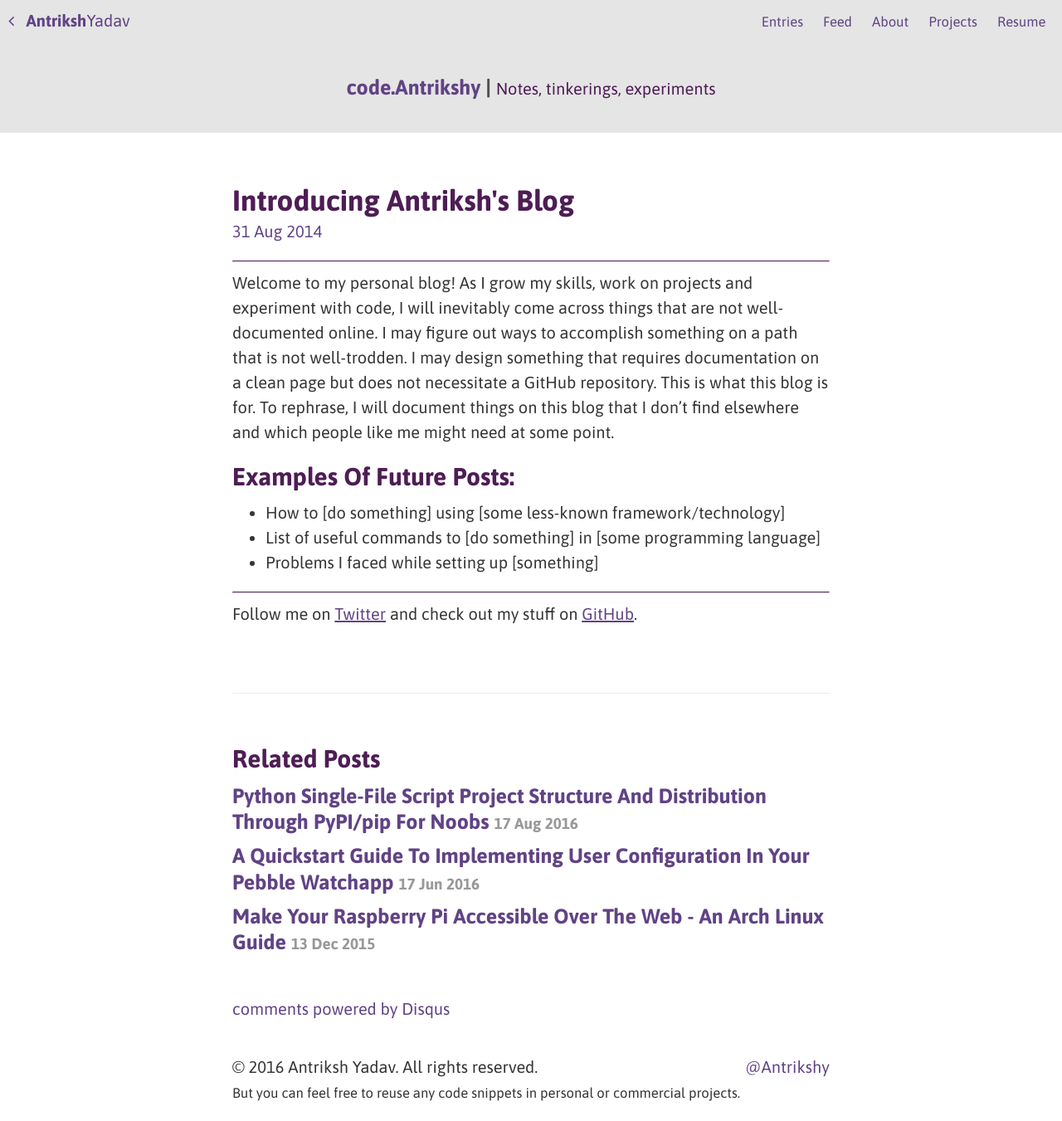
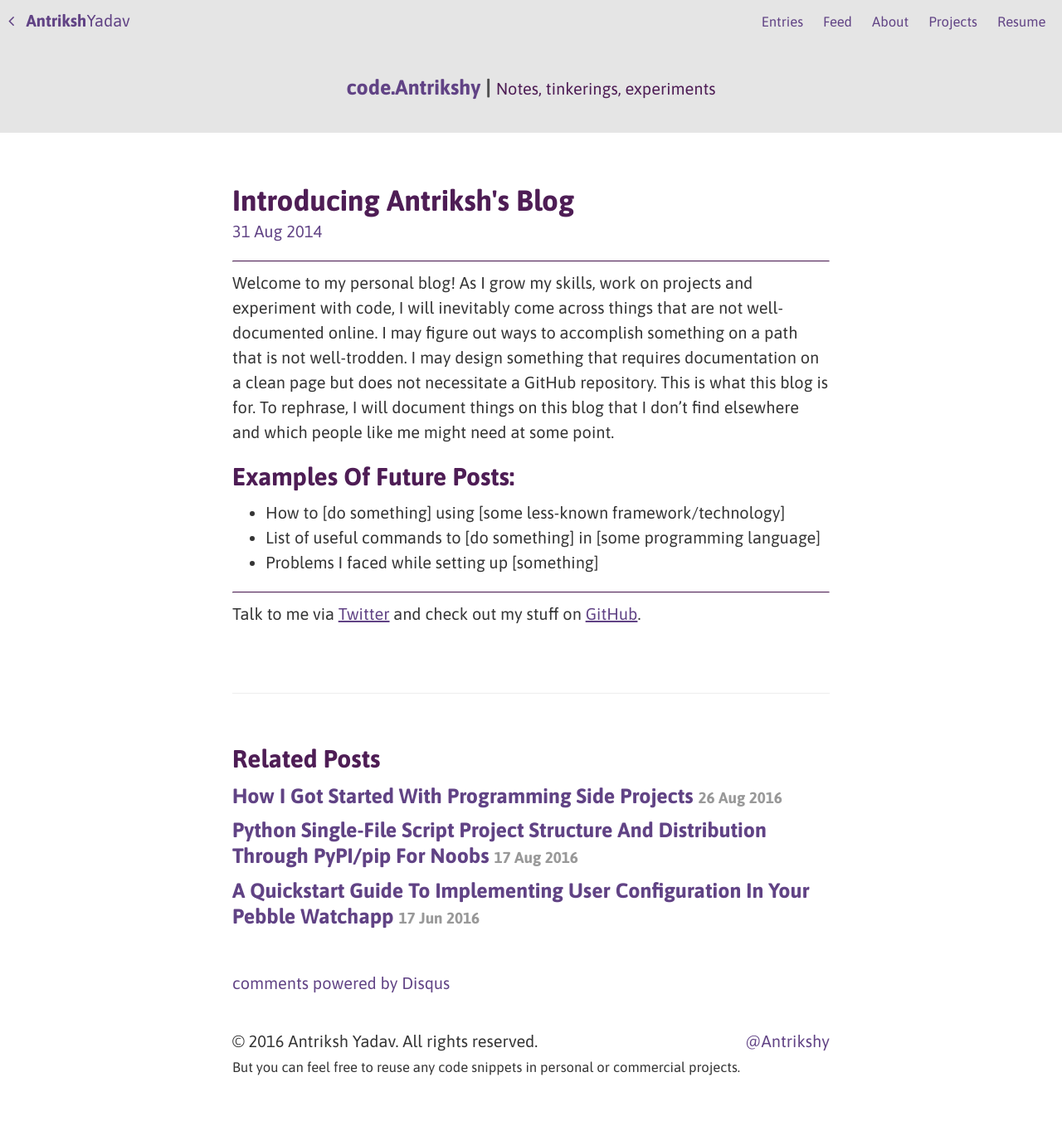
Before and after one commit to Antrikshy/antrikshy.github.io, a Jekyll site: the page built from _posts/2014-08-31-introducing-antrikshs-blog.md, in a window 1280 px wide. Shown: the whole page at 83% size. Built offline with Jekyll 4.4.1, drawn with Linux system fonts in a browser that asks for light colours; comment, search, counter and statistics services are not loaded; after the commit the page ends 1320 px from its top, so only the background shows below that; some of the changed lines change nothing that is shown.

Commit message:
New post about side projects

```diff
--- a/_includes/post_footer.md
+++ b/_includes/post_footer.md
@@ -1,3 +1,3 @@
 ***
 
-Follow me on [Twitter](http://twitter.com/Antrikshy) and check out my stuff on [GitHub](http://github.com/Antrikshy).
+Talk to me via [Twitter](http://twitter.com/Antrikshy) and check out my stuff on [GitHub](http://github.com/Antrikshy).
--- /dev/null
+++ b/_posts/2016-08-26-how-i-got-started-with-programming-side-projects.md
@@ -0,0 +1,168 @@
+---
+layout: post
+title: "How I Got Started With Programming Side Projects"
+permalink: "/blog/how-i-got-started-with-programming-side-projects"
+---
+
+Like most of the other students in the computer science program at UC San Diego, I went through a couple of years simply coasting through classes. I had never been good *nor* bad academically, and my GPA was fairly average. I was enjoying programming classes, with their deliciously challenging assignments; calculus, not so much.
+
+In this non-technical blog post (for a change), I would like to walk through my experience with my open-source projects, which later helped me out immensely in getting internships (including one at Amazon), despite my average grades.
+
+If you are a current or prospective CS student, hopefully you will leave with some inspiration.
+
+<!--more-->
+
+If you enjoy this post, follow me [on Twitter](https://twitter.com/Antrikshy)!
+
+## Practical Experience, Please
+
+It wasn't until three years in university that I realized that there is a **disconnect between computer science and practical programming** and software development. I've been over this [previously]({% post_url 2015-05-30-a-computer-science-program-is-not-a-software-engineering-program %}).
+
+Over time, I felt a lack of practical programming lessons in my computer science courses. I was **passively waiting to be taught things like web design and mobile app development**. The fact that I was unable to visualize a software stack for the simplest of ideas made the whole experience feel unfulfilling.
+
+I have also seen several discussions about this on [/r/cscareerquestions](http://reddit.com/r/cscareerquestions), which leads me to believe there are many students who feel the same way about the lack of practical university computer science courses. Over time, I understood that courses were deliberately designed to teach us how to think in terms of problems and solutions rather than revolving around programming languages and software architecture.
+
+Back in the day, I hadn't *fully* realized how much pet projects would broaden my job prospects. From various on-campus tech talks and employee panels, I had learned that having side projects was anecdotally helpful in finding jobs. There was some buzz among students about how a portfolio of **side projects could eliminate the need for a decent GPA**. I was slightly skeptical of this.
+
+## Stepping Stones
+
+The summer break after my second year was when I gathered momentum. That was when I started my adventure in the world of open-source software. Still, I placed too much importance in knowing *more* programming languages. This sentiment would change with time, but it didn't hurt. So far, I had worked with Java, C and C++ in course-assigned projects. I had also dabbled a bit with Python on Codecademy and through a [simple reddit bot](https://github.com/Antrikshy/InternetLyingPolice_reddit_bot) project previously.
+
+I decided to go out and teach myself more programming languages over the summer break so I had more space to fill on my resume.
+
+I focused on JavaScript and Python, and a little bit of PHP. I'm glad **I kept my dreams limited in scope** and worked on tiny projects. I made [safcat](https://github.com/Antrikshy/safcat), [x-poster](https://github.com/Antrikshy/x-poster) and [RecoverTabs](https://github.com/Antrikshy/RecoverTabs), which were all Safari extensions that fulfilled some of my wants. RecoverTabs became my first popular project on GitHub; it added Cmd+Shift+T functionality to Safari, which all other browsers ship with, while Safari comes with sort of half-baked functionality.
+
+After some deliberation, I decided to teach myself web design. I wrote a [personal website](https://github.com/Antrikshy/Antrikshy.com) from scratch (not this one). I didn't know UI frameworks like Bootstrap existed, so I dove in head-first and made something from nothing, which felt extremely satisfying in the end.
+
+While I was unsure of this at first, my **web design experience has come into a surprising amount of use** even as a backend engineer. It's always nice to be the one person who happens to know front-end when no one else wants to touch it. Eventually, it pushed me down the web (backend) development road professionally *and* on the side, as opposed to mobile app development and other things.
+
+Even as I learn more things, web design remains one of my favorite hobbies, as I find it very relaxing.
+
+In my opinion, **web development is one of the easier paths to take if you want to start** a portfolio of side projects as a student. This is because the design component is *much* simpler than learning to design mobile app UIs *while* learning the other fundamentals. Web design will give you immediate feedback as you work, which feels highly encouraging as a newbie.
+
+## Year Of Projects
+
+I didn't stop working on pet projects after the break.
+
+After I had my front-end skills down, I focused more on **backend frameworks such as Express.js and Flask** (sidebar: both of these are amazing places to start with web apps), confident that if I came up with a nice idea, I would not have to depend on someone else to design the UI. I could finish and ship it myself.
+
+Now that I had the ball rolling, I worked compulsively. I churned out a [Node.js API wrapper](https://github.com/Antrikshy/NetflixRoulette_NodeJS), a [desktop utility using NW.js](https://github.com/Antrikshy/MinecraftSnaps), and even designed a [CSS theme for a subreddit](https://github.com/Antrikshy/r-iPad-CSS) I moderate.
+
+During my third year of university, I dedicated hours on end to side projects, simply because it was so much fun to me. This often dug into not only gaming time, but also time I would have spent studying for classes. Looking back, I don't regret it at all.
+
+The **experience I received from my personal projects was invaluable**. No university class would make up for it.
+
+Now that I had a shiny (and growing) portfolio on GitHub, I got accepted for an internship with [Learning Equality](https://learningequality.org/about/internships/), a non-profit software team based on the UC San Diego campus. This internship gave me my first taste of "real-world" software engineering. I even remember that my interviewer called me a "strong candidate" during our brief meeting.
+
+During this time, I was applying everywhere for a summer internship. For a brief time, I was nervous that I wouldn't find anything because of my less-than-stellar GPA of ~2.96. After several phone screens and online challenges with a variety of companies, I got invited to an on-campus interview session with Amazon. Not expecting much to come out of it, I accepted, interviewed, and ended up getting the job.
+
+This **Amazon internship would later turn into a full-time position** after graduation (I ended up graduating with a ~3.07 GPA). I was ecstatic.
+
+Even after securing the Amazon internship, I continued making stuff. Most notably, [Quibbler](http://quibbler.co).
+
+A rich portfolio will only help later.
+
+## Newbie Pitfalls
+
+Now let me list some common missteps I have seen beginners take with personal projects. Some of these may be controversial, but these are simply my opinions, which come from both experience and first-hand observation. Feel free to take all of these with a grain of salt, as my experience will not apply to the everyone.
+
+### Be Open-Source By Design
+
+When I conceive an idea for a project, I do some planning beforehand, which includes:
+
+1. Finding the best practices for my language/framework of choice.
+2. Picking the right stack for the job.
+3. Planning out deployment and update mechanisms.
+
+There's more to programming than just programming. Your classes probably don't focus on how software is deployed or distributed and later maintained through updates.
+
+When working on a project, it's a good idea to plan these things out beforehand. Think about how your web app will run on a server, or how your desktop app will fetch updates and how you will deliver them. This will help with the implementation itself. Since you will not be on a tight schedule, you can take as much time as you *must* follow *all* the best practices possible. Technical debt is not an option.
+
+Being open-source by design also means writing code that:
+
+1. Is presentable in a repository on the web, with sufficient documentation.
+2. Can be read, interpreted, and improved by other programmers.
+3. You are not ashamed to put on the web.
+
+This is a great way of enforcing good coding habits on yourself. Practice software engineering, not just programming.
+
+Additionally, **it's nice to show off your code to prospective employers**.
+
+### Start Small
+
+**Don't be afraid of your projects being too small or insignificant**. List them all on your portfolio anyway.
+
+In fact, I suggest intentionally picking small projects. **Smaller projects are easier to finish and maintain**. Focus on just what you need in order to pick up specific skills. Don't start working on the next big social network or *the* definitive find-a-study-buddy app. Some ideas do not sound as daunting as they should.
+
+Getting started with JavaScript? Make a browser extension. Want to pick up Python? Make a small command line utility and [publish it]({% post_url 2016-08-17-python-single-file-script-project-structure-and-distribution-through-pypi-pip-for-noobs %}). Sometimes, even deployment is its own challenge.
+
+Especially as a beginner, fill your portfolio with bit-sized (heh) projects. You will soon get a feel for what is achievable (without burning out) and what isn't.
+
+### Try Being A Lone Wolf
+
+Do not get hung up on starting projects just because you don't have people to work with.
+
+While working together on side projects can be beneficial, I barely ever did it myself. Practicing software architecture, debugging and solving problems alone is incredibly helpful.
+
+When picking partners, consider skills and motivation. If you have people who are on the same page as you, go for it! If this is not the case, you may fall into a laziness cycle. Side projects are already extra work. The project will be hard to get off the ground. Everyone will offload hard work onto others. A lot of time will be spent waiting for others to finish their bits. Group members who have more experience will be forced to lag behind, which will be a waste of their time.
+
+Working alone means you can set your own time aside to work. Becuase you have no one to offload work to, you end up learning all the parts involved. You face more problems and possible dead-ends to figure out on your own, which means more learning.
+
+Either way, I am of the opinion that you should **try making something on your own at some point**.
+
+### Understand Software Maintenance
+
+Designing for the open-source community also comes with responsibilities. Over time, you will (and should) **start getting acquainted with open-source culture**. You should bear in mind that you are the owner and maintainer of any open-source project you put on the web. If people find your project interesting, they may interact with it, leaving suggestions or contributing changes. You are expected to be appropriately receptive to them. So don't abandon your projects after version 1.0.0.
+
+It is good practice to actively maintain any software in general. Even if your software is not open-source, but has a lot of users, it's a good idea to not let it go stale. Users may expect new features from time to time.
+
+Maintainence does not stop there. Be aware of all the **costs you may face even *after* you finish a project**. Building an iOS app to distribute on the App Store means paying $99/year for a developer membership. If you get into web design like me, you may have to pay for server time to keep your projects afloat and viewable by potential employers (who likes dead links on a portfolio?). If you plan to experiment with Amazon Web Services, be doubly sure to estimate the costs beforehand. While some of their products can be used for free or at minimal cost, some are only cost-effective when used at scale.
+
+### Say No To Canned Textbook Projects
+
+This very much comes down to personal preference, but I don't like to learn programming through textbooks. I absolutely **refuse to program something that was designed as a textbook exercise**. While some people may find textbooks and online tutorials to be a good starting point for languages and frameworks (I have used Codecademy a lot in the past), there are some things that are simply missing from them.
+
+1. They seldom represent what real-life development with that technology is like.
+2. They don't involve the challenges that you will often face in practice.
+
+I have found that I learn better by just making real, useful things. It's very hard to come up with original ideas; so don't believe that you're not alone in that. Yet, it's what I find to be the best way to stay motivated with a project.
+
+In general, I *only* build things that have never been built before. It's new-idea-or-bust for me.
+
+### Don't Get Frustrated
+
+It's very easy to hit a brick wall in your project and get frustrated. Depending on your university, college or school, you may have tutors or teaching assistants to help out with brick walls in course-assigned projects. You don't have that luxury in your own projects.
+
+Brick walls are not invincible, though. The good thing is, you have all the time and freedom to seek help online. Asking for help is not something to be ashamed of.
+
+**Every time you get stuck, you gain valuable experience**. Sometimes you will run into dependency-based problems whose solutions are entirely out of your reach, and your project will get stuck in limbo. This is still experience gained.
+
+Remember: You won't have tutors to help out with your code when you start working either.
+
+If nothing else, every failed programming project will help you build mental resilience against the crushing disappointment.
+
+### Finish Your Projects
+
+Lastly, you should **strive to finish and ship at least one stable version of every project**. Do not build a GitHub portfolio consisting entirely of 20 different forks and stubs of ideas that never went anywhere. It does not look nice. Employers like to see a portfolio which shows that you are competent and confident enough to ship things. Properly packaging, distributing, maintaining and updating apps, web apps and services is not easy, and is a skill of its own.
+
+## Where Do Ideas Come From?
+
+So far, I have mentioned that I don't work with partners, I don't do canned programs from textbooks, and I only make new and original software. Where do I get these ideas from?
+
+If you look through my [projects](http://antrikshy.com/projects), you'll see that most of them are far from groundbreaking. That's the thing. Your projects don't have to be world-changing at all. And while it's not the simplest job - coming up with new ideas - you can get inspiration from what others do.
+
+If you are an inexperienced programmer in school or university, here are a few ideas (which fit all my criteria) to spark your imagination:
+
+- Design a personal portfolio website (example: this one).
+- Build a browser extension that makes your life simpler ([example](https://github.com/Antrikshy/x-poster)).
+- Make a wrapper library around an API using a language of your choice. The world can always use more API wrappers ([example](https://github.com/Antrikshy/NetflixRoulette_NodeJS)).
+- Build a command line utility that makes your life easier ([example](https://github.com/Antrikshy/ignr.py)).
+- Design some sort of framework (design or otherwise) for others to build their own projects on top of ([example](https://github.com/Antrikshy/Tinseltown.js)).
+- Get a Raspberry Pi, set up Arch Linux, [make it accessible over the web]({% post_url 2015-12-13-make-your-raspberry-pi-accessible-over-the-web-an-arch-linux-guide %}) via SSH, connect sensors to it and monitor your room temperature and other things. Even if there isn't much programming involved, there's a lot to learn here.
+- Create a reddit bot! Fulfill someone's request on [/r/RequestABot](https://www.reddit.com/r/RequestABot/), and look at [/r/botwatch](https://www.reddit.com/r/botwatch/) for help and inspiration.
+
+The important thing to do first is to get your ball rolling. **As you work on software projects, you will inevitably find cool things on GitHub that inspire you**. Keep an eye out for what other people do, and try to incorporate those things into your own projects. As a web design hobbyist, I am always on the lookout for interesting approaches to breadcrumb navigation, single-page web apps and other UX elements. If you like designing mobile apps, browse the app store of your choice and find inspiration. Search for languages and technologies of your choice on GitHub to see what others are up to.
+
+And be sure to interact with other developers you find along the way. Build software that complements others' work.
+
+Good luck out there!
```
